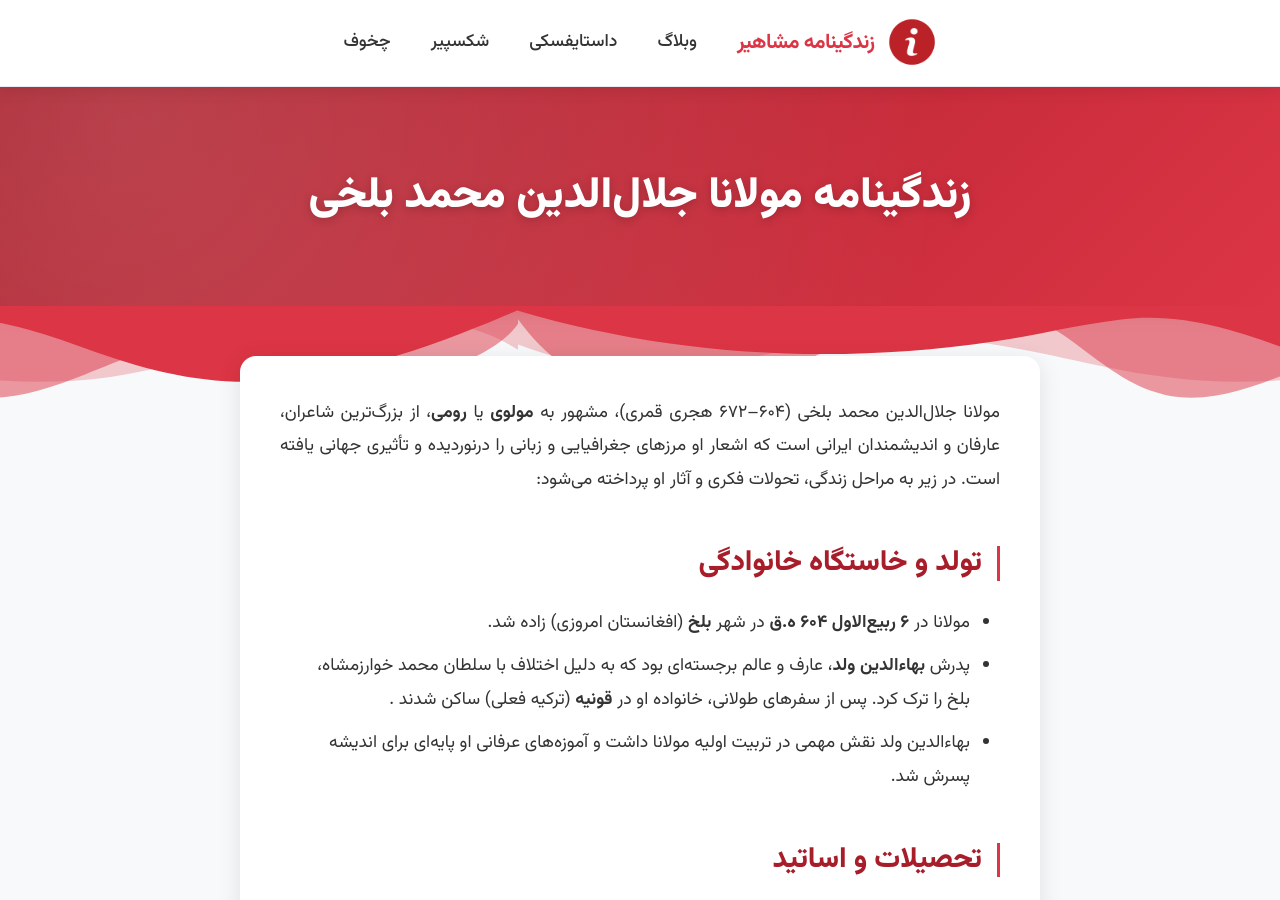
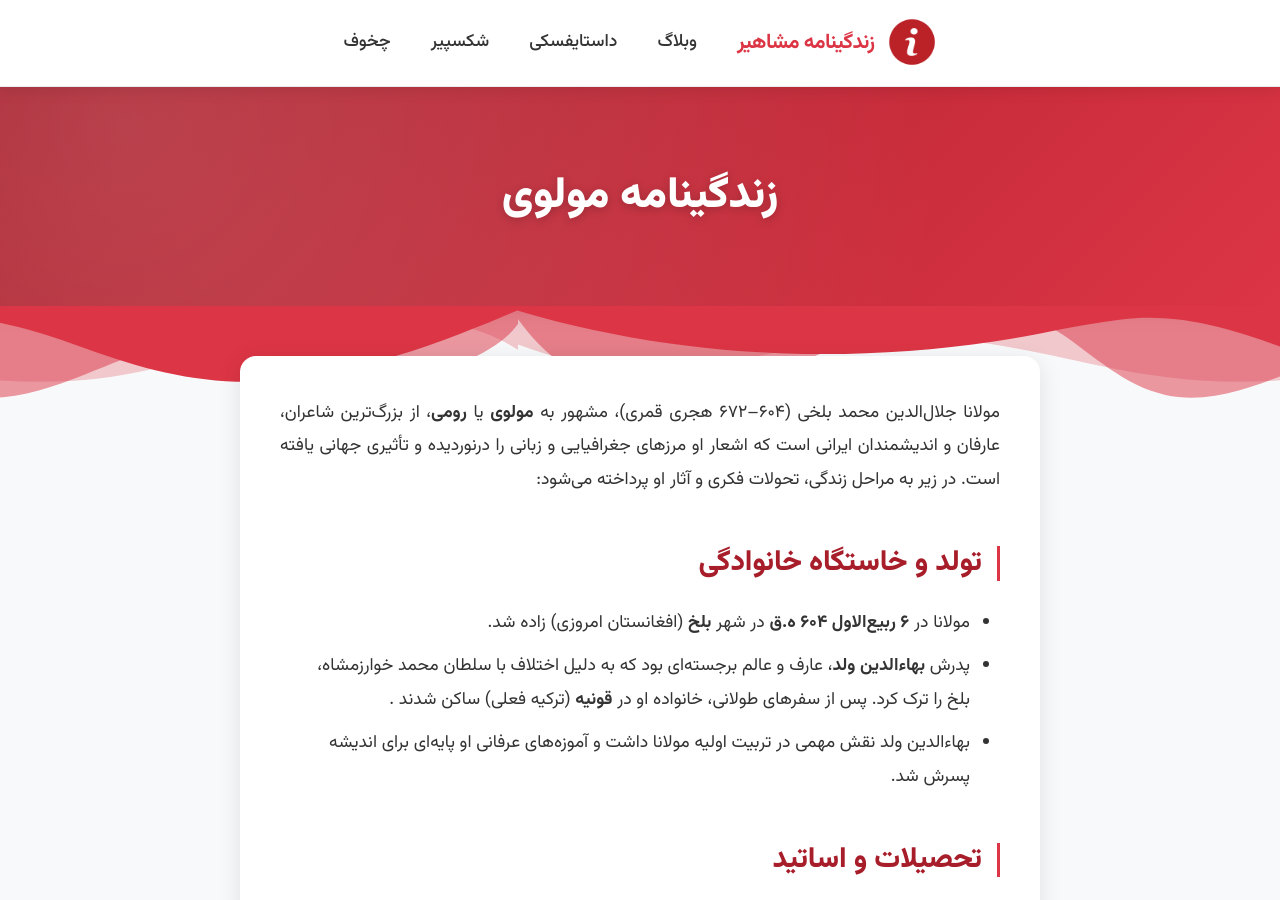
Before and after one commit to darkblog/darkblog.github.io, a Jekyll site: the page built from _posts/2025-7-5-60.md, in a window 1280 px wide and 900 px high. Built offline with Jekyll 4.4.1, drawn with Linux system fonts in a browser that asks for light colours.

Commit message:
Update 2025-7-5-60.md

```diff
--- a/_posts/2025-7-5-60.md
+++ b/_posts/2025-7-5-60.md
@@ -1,6 +1,6 @@
 ---
 layout: post
-title: زندگینامه مولانا جلال‌الدین محمد بلخی
+title: زندگینامه مولوی
 ---
 
 مولانا جلال‌الدین محمد بلخی (۶۰۴–۶۷۲ هجری قمری)، مشهور به **مولوی** یا **رومی**، از بزرگ‌ترین شاعران، عارفان و اندیشمندان ایرانی است که اشعار او مرزهای جغرافیایی و زبانی را درنوردیده و تأثیری جهانی یافته است. در زیر به مراحل زندگی، تحولات فکری و آثار او پرداخته می‌شود:
```
Also changed, not shown: other parts of _posts/2025-7-5-60.md (+1 -1 lines).
